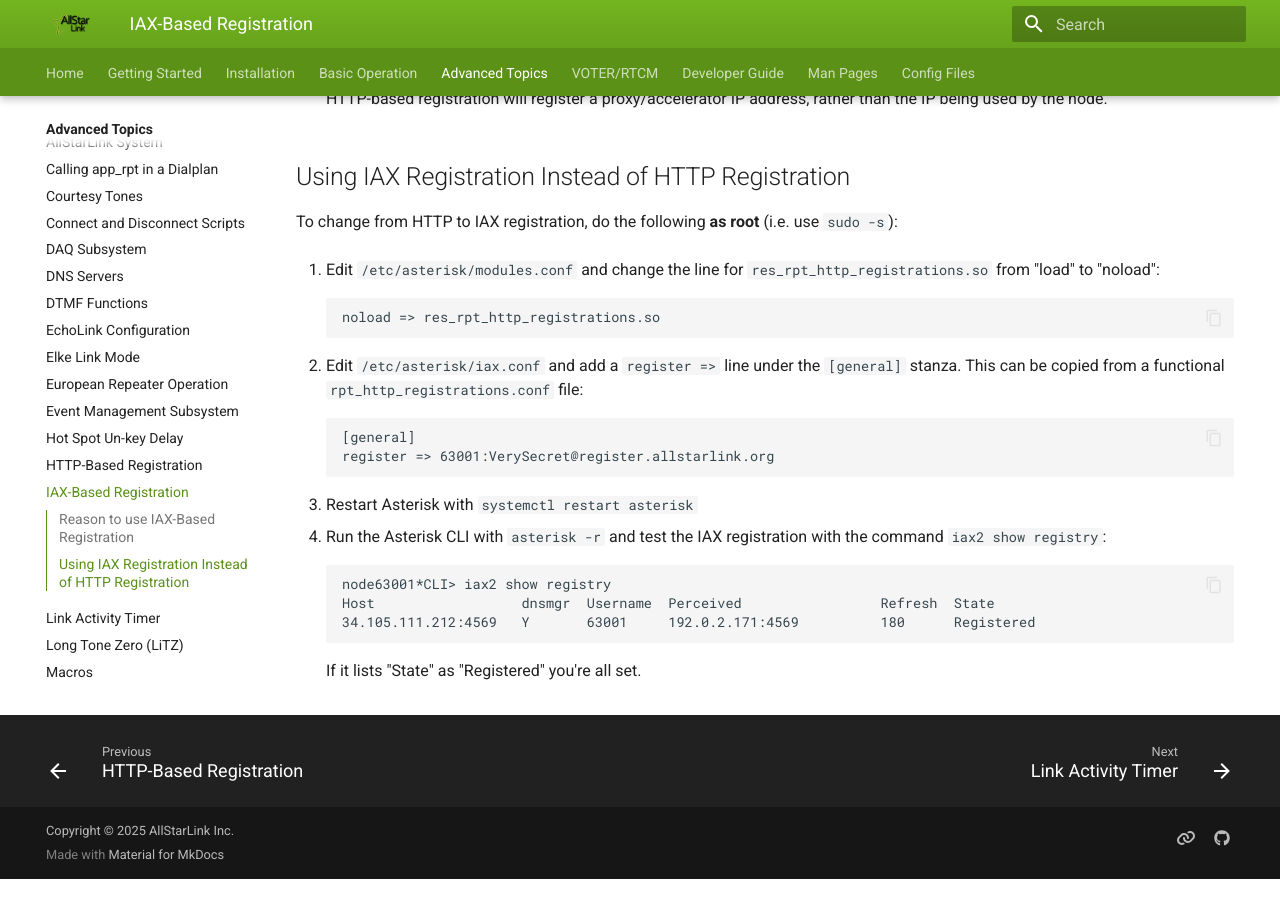
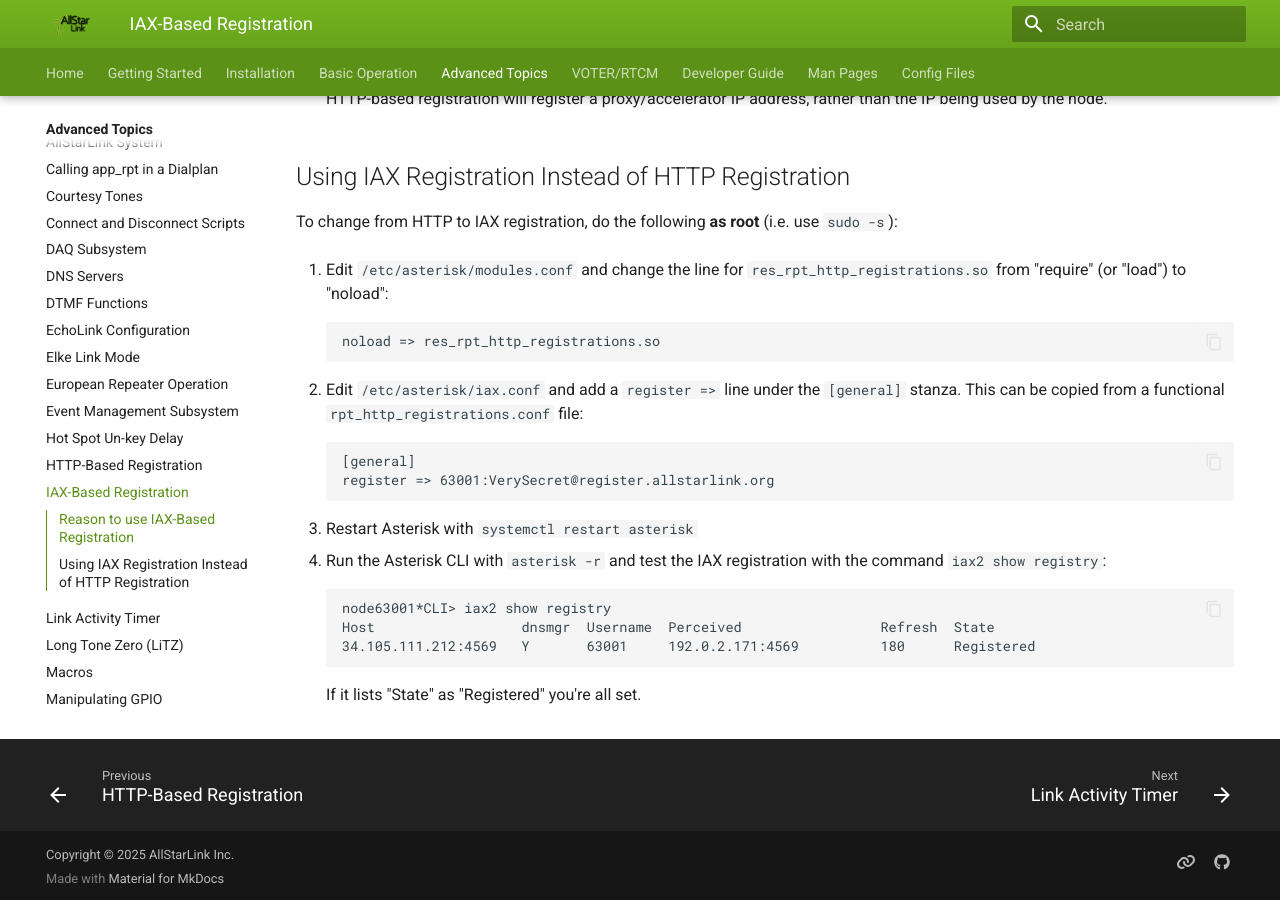
Before and after one commit to AllStarLink/ASL3-Manual, an MkDocs documentation site: the page built from docs/adv-topics/iaxreg.md, in a window 1280 px wide and 900 px high, scrolled down 549 px. Built offline with MkDocs 1.6.1 and Material for MkDocs 9.7.7, drawn with Linux system fonts in a browser that asks for light colours; before the commit the page ends 1428 px from its top, so only the background shows below that.

Commit message:
Update IAX-Based Registration doc (#206)

````diff
--- a/docs/adv-topics/iaxreg.md
+++ b/docs/adv-topics/iaxreg.md
@@ -14,7 +14,7 @@
 ## Using IAX Registration Instead of HTTP Registration
 To change from HTTP to IAX registration, do the following **as root** (i.e. use `sudo -s`):
 
-1. Edit `/etc/asterisk/modules.conf` and change the line for `res_rpt_http_registrations.so` from "load" to "noload":
+1. Edit `/etc/asterisk/modules.conf` and change the line for `res_rpt_http_registrations.so` from "require" (or "load") to "noload":
 
     ```
     noload => res_rpt_http_registrations.so
````
